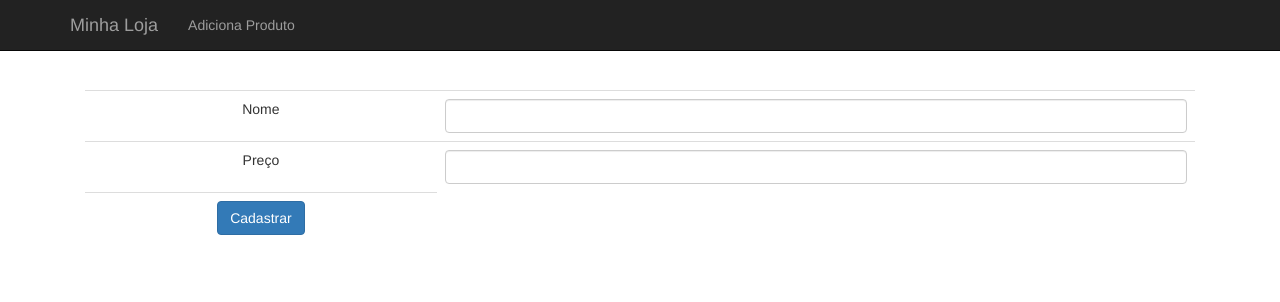
After one commit to leandrolannister/loja, a PHP site: page /produto-form.php in a window 1280 px wide. The commit adds this page. Shown: the top 302 px of the page. Run offline with PHP 8.4, Linux system fonts and the light colour scheme.

Commit message:
Criando Funcoes

```diff
--- a/footer.php
+++ b/footer.php
@@ -1,2 +1,4 @@
+      </div>
+    </div>
   </body>
 </html>
--- a/header.php
+++ b/header.php
@@ -7,3 +7,17 @@
 	<link rel="stylesheet" type="text/css" href="assets/css/estilos.css">
 </head>
 <body>
+  <div class="navbar navbar-inverse navbar-fixed-top">
+    <div class="container">
+      <div class="navbar-header">
+        <a href="index.php" class="navbar-brand">Minha Loja</a>
+      </div>
+      <div>
+        <ul class="nav navbar-nav">
+          <li><a href="produto-form.php">Adiciona Produto</a></li>
+        </ul>
+      </div>
+    </div>
+  </div>
+  <div class="container">
+    <div class="principal">
--- /dev/null
+++ b/produto-form.php
@@ -0,0 +1,21 @@
+<?php require_once('header.php'); ?>
+
+	  <form action="addProduto.php">
+	    <table class="table">
+	      <tr>
+	        <td>Nome</td>
+	        <td><input type="text" class="form-control" name="nome" /></td>
+	      </tr>
+
+	      <tr>
+	        <td>Preço</td>
+	        <td><input type="number" class="form-control" name="preco" /></td>
+	      </tr>
+
+	      <tr>
+	        <td><input type="submit" value="Cadastrar" class="btn btn-primary" /></td>
+	      </tr>
+	   </table>
+	 </form>
+
+<?php require_once('footer.php'); ?>
```
Also changed, not shown: addProduto.php (+11 -9 lines), produtoForm.php (deleted, +0 -17 lines).
